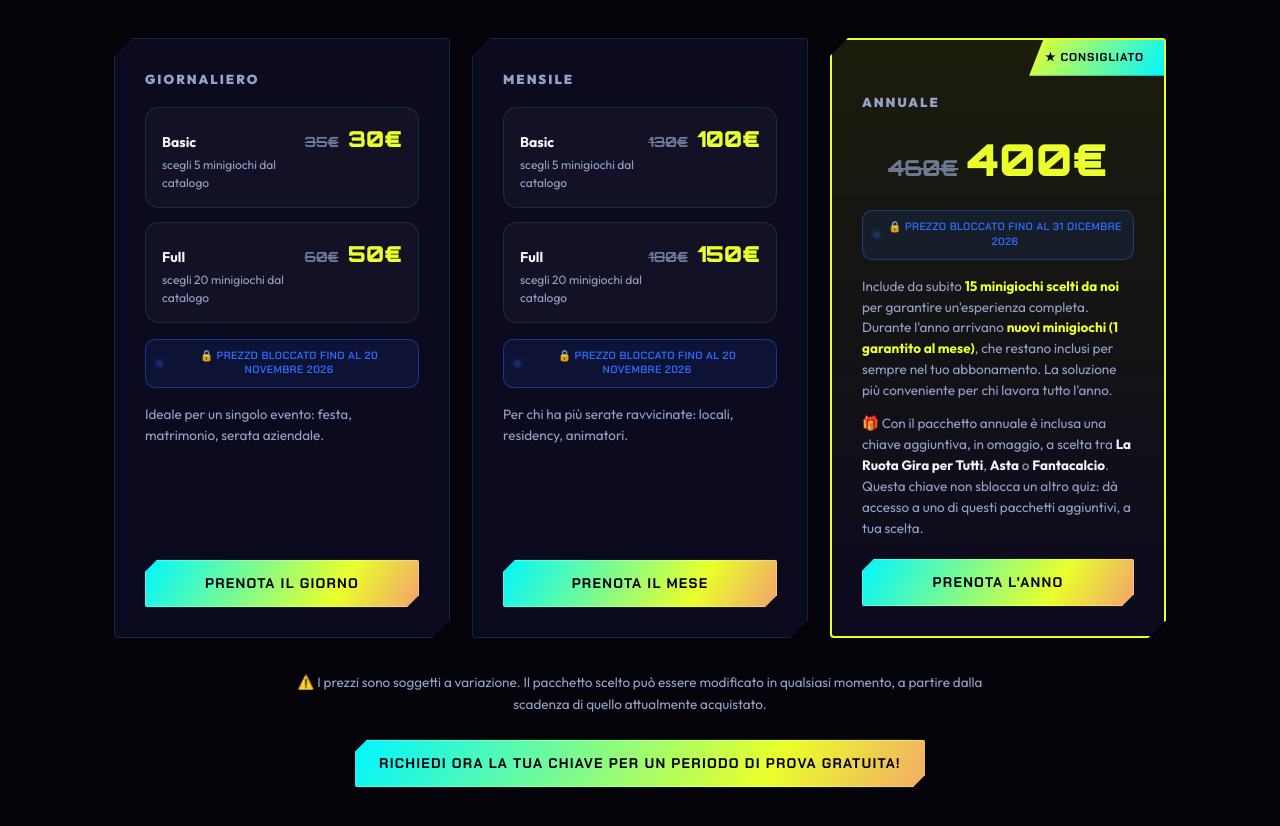
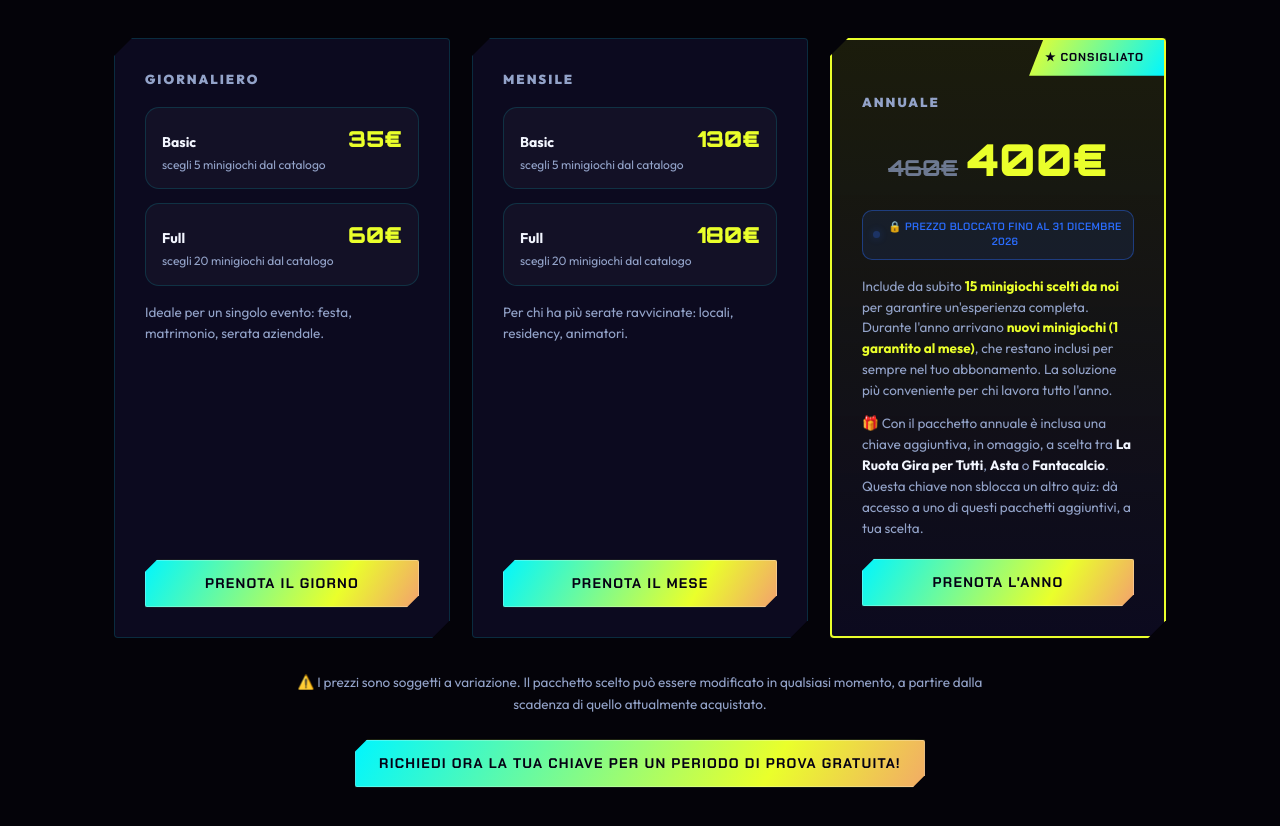
Before and after one commit to Seminalba82/Sitowebilcapone, a plain HTML site: page index.html in a window 1280 px wide. Shown: the part 7440-8266 px from the top of the page. Drawn offline with Linux system fonts and the light colour scheme.

Commit message:
Add files via upload

```diff
--- a/index.html
+++ b/index.html
@@ -733,14 +733,13 @@
         <div class="tiers">
           <div class="tierRow">
             <div class="tierName">Basic<small>scegli 5 minigiochi dal catalogo</small></div>
-            <div class="priceNums"><span class="oldPrice">35€</span><span class="price">30€</span></div>
+            <div class="priceNums"><span class="price">35€</span></div>
           </div>
           <div class="tierRow">
             <div class="tierName">Full<small>scegli 20 minigiochi dal catalogo</small></div>
-            <div class="priceNums"><span class="oldPrice">60€</span><span class="price">50€</span></div>
+            <div class="priceNums"><span class="price">60€</span></div>
           </div>
         </div>
-        <div class="lockNote">🔒 PREZZO BLOCCATO FINO AL 20 NOVEMBRE 2026</div>
         <p class="noteFull">Ideale per un singolo evento: festa, matrimonio, serata aziendale.</p>
         <a class="btn btnGold" href="https://wa.me/393295428123?text=Ciao%21%20Vorrei%20prenotare%20il%20noleggio%20giornaliero%20del%20Quiz" target="_blank" rel="noopener">Prenota il giorno</a>
       </div>
@@ -749,14 +748,13 @@
         <div class="tiers">
           <div class="tierRow">
             <div class="tierName">Basic<small>scegli 5 minigiochi dal catalogo</small></div>
-            <div class="priceNums"><span class="oldPrice">130€</span><span class="price">100€</span></div>
+            <div class="priceNums"><span class="price">130€</span></div>
           </div>
           <div class="tierRow">
             <div class="tierName">Full<small>scegli 20 minigiochi dal catalogo</small></div>
-            <div class="priceNums"><span class="oldPrice">180€</span><span class="price">150€</span></div>
+            <div class="priceNums"><span class="price">180€</span></div>
           </div>
         </div>
-        <div class="lockNote">🔒 PREZZO BLOCCATO FINO AL 20 NOVEMBRE 2026</div>
         <p class="noteFull">Per chi ha più serate ravvicinate: locali, residency, animatori.</p>
         <a class="btn btnGold" href="https://wa.me/393295428123?text=Ciao%21%20Vorrei%20prenotare%20il%20noleggio%20mensile%20del%20Quiz" target="_blank" rel="noopener">Prenota il mese</a>
       </div>
```
